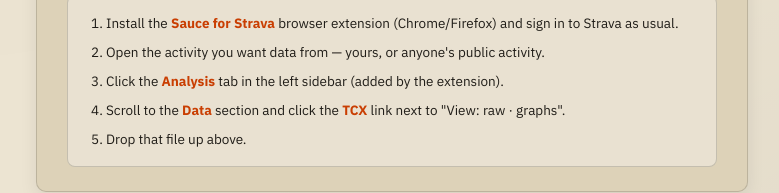
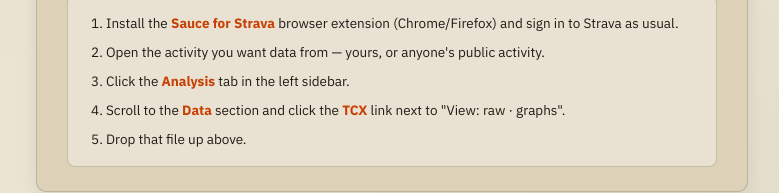
Before and after one commit to SydneyLeiher/PettyStrava, a plain HTML site: page index.html in a window 1280 px wide. Both pictures are taken after a click on the button "Don't have a TCX file? Here's how to get one ▾". Shown: the part 511-704 px from the top of the page, without its empty margins (248-1027 px from the left). Drawn offline with nearby package versions, Linux system fonts and the light colour scheme.

Commit message:
Update index.html

```diff
--- a/index.html
+++ b/index.html
@@ -511,7 +511,7 @@
       <ol>
         <li>Install the <b>Sauce for Strava</b> browser extension (Chrome/Firefox) and sign in to Strava as usual.</li>
         <li>Open the activity you want data from — yours, or anyone's public activity.</li>
-        <li>Click the <b>Analysis</b> tab in the left sidebar (added by the extension).</li>
+        <li>Click the <b>Analysis</b> tab in the left sidebar.</li>
         <li>Scroll to the <b>Data</b> section and click the <b>TCX</b> link next to "View: raw · graphs".</li>
         <li>Drop that file up above.</li>
       </ol>
```
